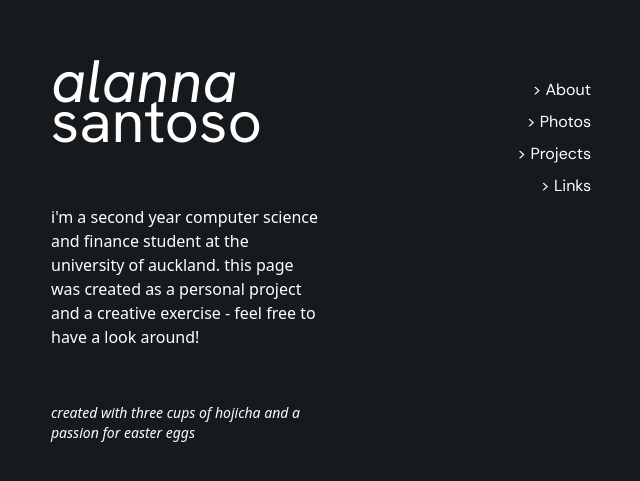
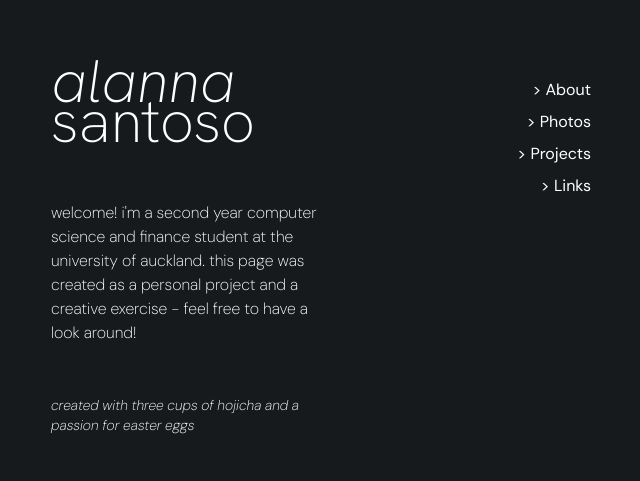
Before and after one commit to alannasantoso/website, a React (Vite) app in the folder alannasantoso/: page / in a window 1280 px wide. Shown: the part 169-650 px from the top of the page, without its empty margins (319-959 px from the left). Built offline with nearby package versions, Linux system fonts and the light colour scheme.

Commit message:
feat: home & about pages

```diff
--- a/alannasantoso/src/main.css
+++ b/alannasantoso/src/main.css
@@ -4,8 +4,8 @@
 
 :root {
   line-height: 1.5;
-  font-weight: 400;
-
+  font-weight: 250;
+  font-family: "DM Sans";
   color-scheme: light dark;
   color: white;
   background-color: #171A1C;
--- a/alannasantoso/src/pages/Home.tsx
+++ b/alannasantoso/src/pages/Home.tsx
@@ -1,19 +1,24 @@
 import { Link } from 'react-router-dom'
+import { useEffect } from 'react'
 
 export default function Home() {
+  useEffect(() => {
+    document.title = 'Home — Alanna Santoso'
+  }, [])
+
   return (
     <main className="container w-[100vw] mx-auto p-0 flex flex-col justify-center align-middle">
-      <div className="h-screen mx-auto w-[50%] min-w-[700px] ">
+      <div className="h-screen mx-auto w-screen  md:min-w-[700px] md:w-[50%]">
         <div className="w-full h-[500px] mt-[20%] p-20 grid grid-cols-1 md:grid-cols-2">
           <div>
             <h1 className="text-6xl italic font-[hanken_grotesk]">alanna</h1>
             <h1 className="text-6xl mt-[-20px] font-[hanken_grotesk]">santoso</h1>
-            <p className="mt-[20%]">
-            i'm a second year computer science and finance student at the university of auckland. this page was created as a personal project and a creative exercise - feel free to have a look around!
+            <p className="mt-[50px]">
+            welcome! i'm a second year computer science and finance student at the university of auckland. this page was created as a personal project and a creative exercise - feel free to have a look around!
             </p>
-            <p className="text-sm mt-[20%] italic">created with three cups of hojicha and a passion for easter eggs</p>
+            <p className="text-sm mt-[50px] italic">created with three cups of hojicha and a passion for easter eggs</p>
           </div>
-          <div className="font-[dm_sans] flex flex-col items-end text-right space-y-2 mt-[10%]">
+          <div className="font-[dm_sans] font-normal flex flex-col items-end text-right space-y-2 mt-[10%]">
             <Link to="/about" className="hover:italic block">&gt; About</Link>
             <Link to="/photos" className="hover:italic block">&gt; Photos</Link>
             <Link to="/projects" className="hover:italic block">&gt; Projects</Link>
```
